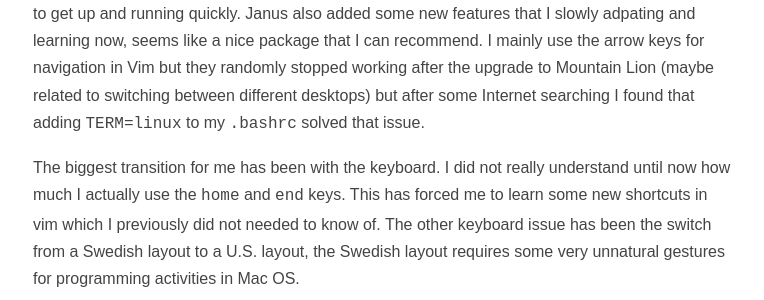
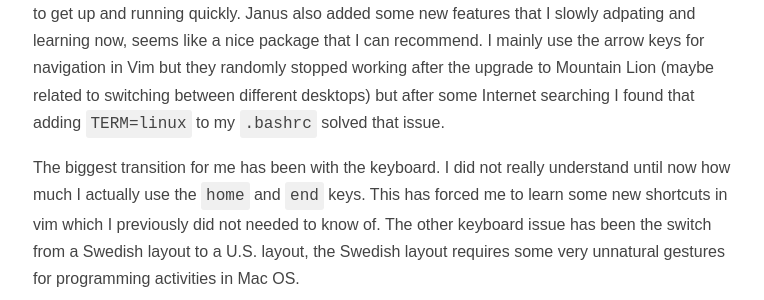
Before and after one commit to johannilsson/johannilsson.github.com, a Jekyll site: the page built from _posts/2012-08-02-hello-mac.markdown, in a window 1280 px wide. Shown: the part 1172-1472 px from the top of the page, without its empty margins (7-771 px from the left). Built offline with Jekyll 4.4.1, drawn with Linux system fonts in a browser that asks for light colours; some web fonts are replaced; comment, search, counter and statistics services are not loaded.

Commit message:
Add styling of code.

```diff
--- a/css/style.css
+++ b/css/style.css
@@ -206,6 +206,14 @@ h3 {
 p {
   margin-top: 1em;
   line-height: 1.7em;
+}
+
+code {
+    -webkit-border-radius: 3px;
+    -moz-border-radius: 3px;
+    border-radius: 3px;
+    background-color: #F0F0F0;
+    padding: 5px;
 }
 
 pre {
```
